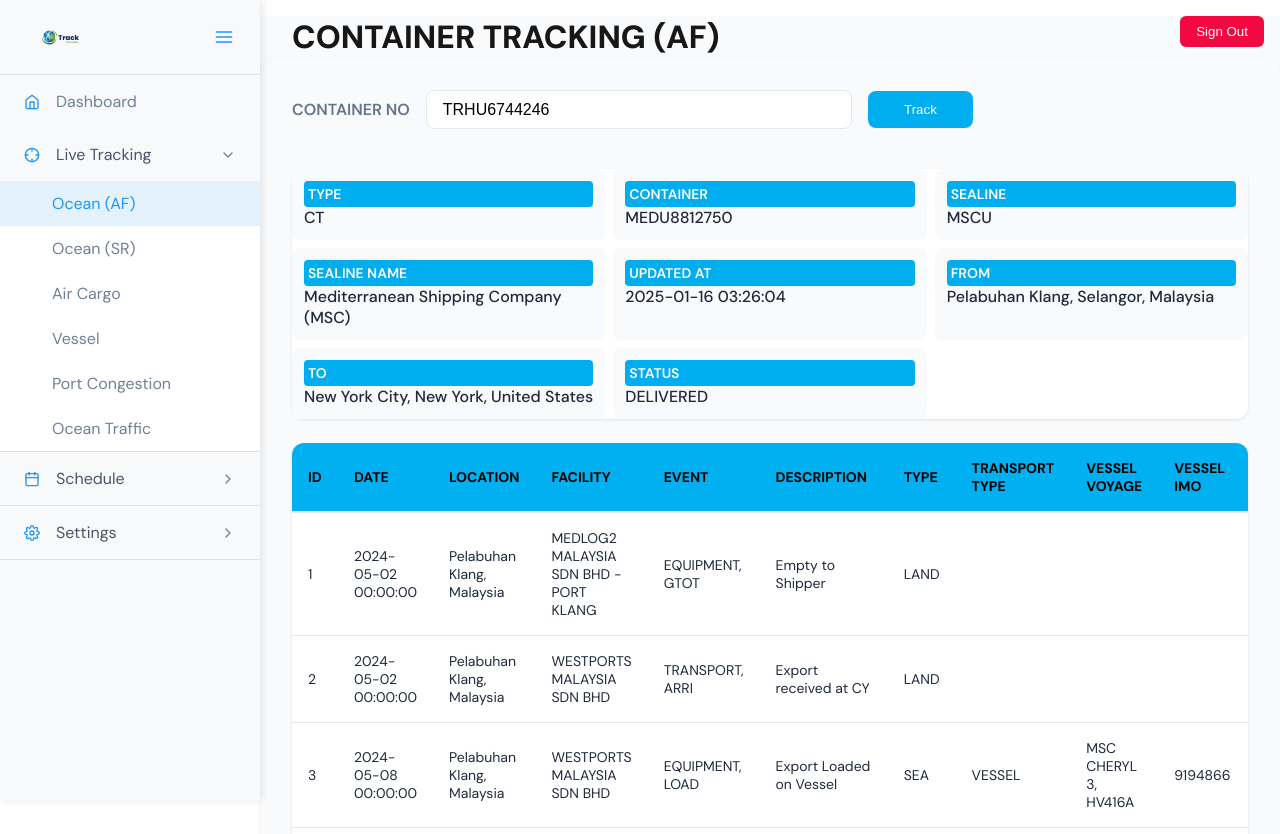
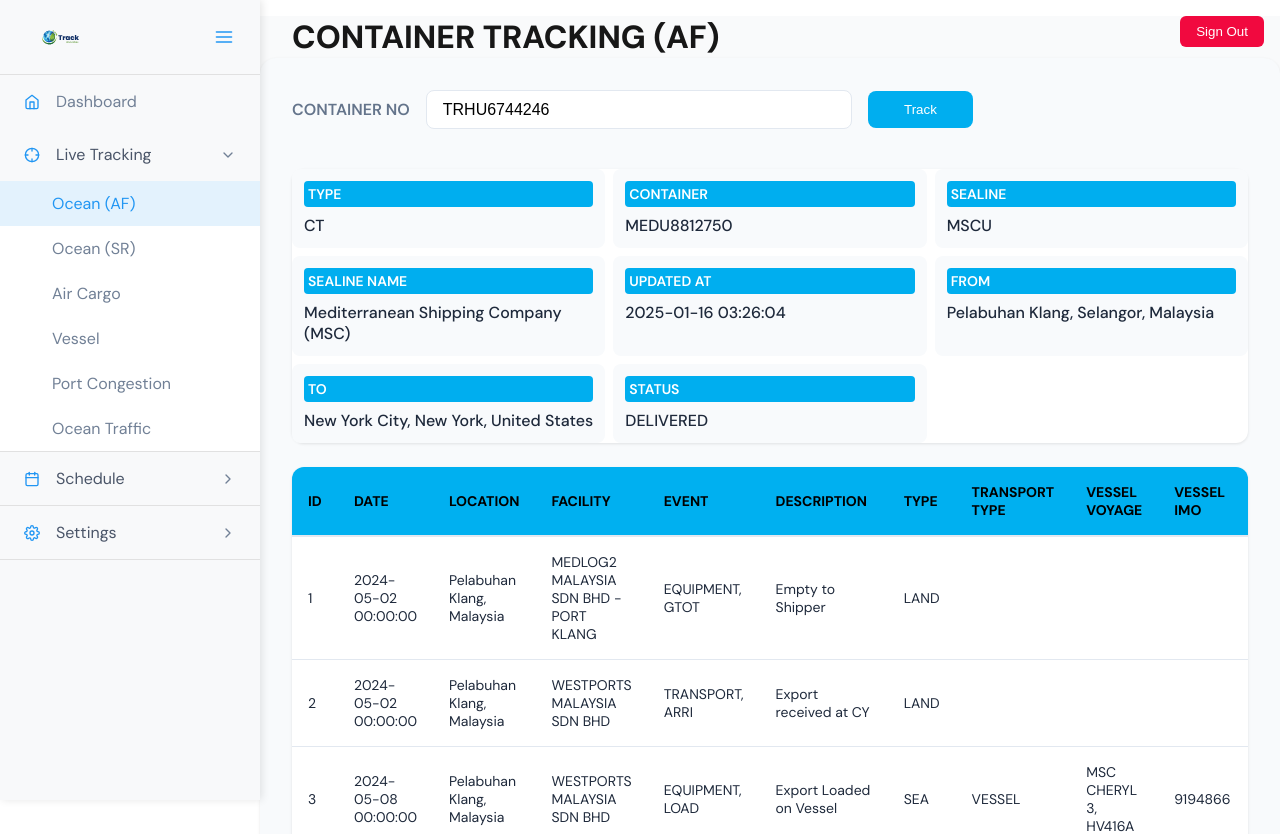
Before and after one commit to petersafwat11/Xtrack-frontend, a Next.js app: page /ocean-af in a window 1280 px wide. Shown: the top 834 px of the page. Built offline with nearby package versions, Linux system fonts and the light colour scheme.

Commit message:
add spacing to the metadata

```diff
--- a/app/ui/cargoTracker/CargoTracker.module.css
+++ b/app/ui/cargoTracker/CargoTracker.module.css
@@ -83,6 +83,9 @@
   background-color: #f8fafc;
   border-radius: 0.5rem;
   transition: all 0.2s ease;
+  display: flex;
+  flex-direction: column;
+  gap: .5rem;
 }
 
 .metadataItem:hover {
```
Also changed, not shown: middleware.js (renamed from xx.js).
